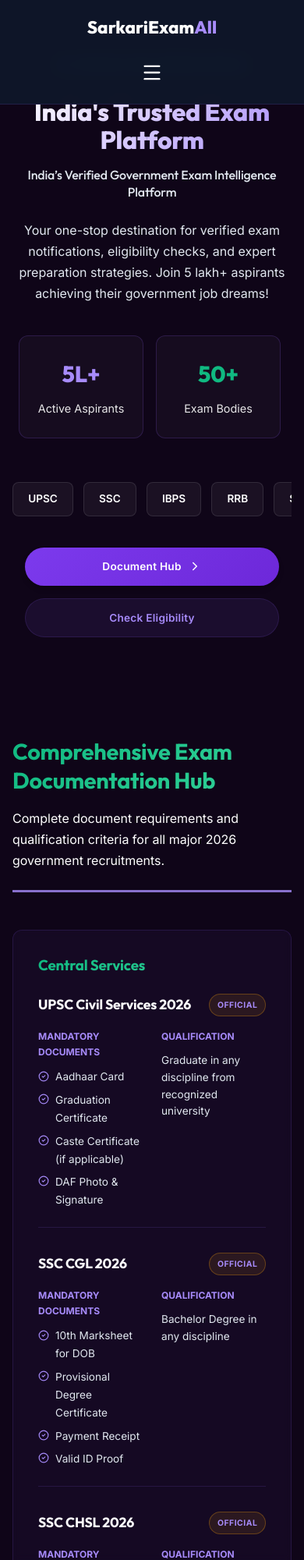
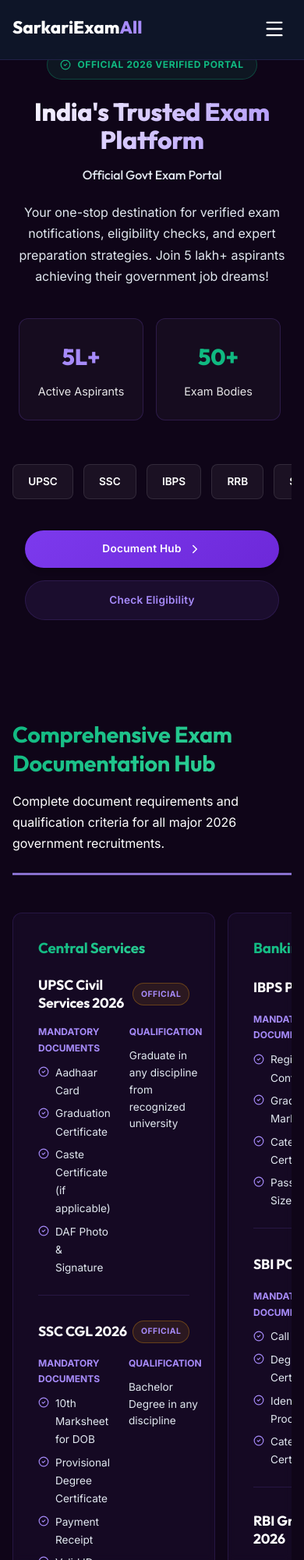
Before and after one commit to businessrg567-collab/SarkariExamAll, a React (Vite) app: page / in a window 390 px wide. Shown: the top 2000 px of the page at 78% size. Built offline with nearby package versions, Linux system fonts and the light colour scheme.

Commit message:
fix(mobile): header flex-row, hero text, horizontal scroll grids

```diff
--- a/src/App.jsx
+++ b/src/App.jsx
@@ -727,7 +727,7 @@
             </div>
 
             <h1 className="hero-brand-title">India's Trusted Exam Platform</h1>
-            <h2 className="hero-tagline">India’s Verified Government Exam Intelligence Platform</h2>
+            <h2 className="hero-tagline">Official Govt Exam Portal</h2>
 
             <p className="hero-description">
               Your one-stop destination for verified exam notifications, eligibility checks, and expert preparation strategies. Join 5 lakh+ aspirants achieving their government job dreams!
--- a/src/index.css
+++ b/src/index.css
@@ -599,7 +599,7 @@
 
   /* Navbar mobile optimization */
   .navbar {
-    padding: 0.6rem 0;
+    padding: 0.5rem 0;
   }
 
   .nav-brand {
@@ -608,8 +608,8 @@
 
   /* Hero section mobile */
   .hero {
-    min-height: 70vh;
-    padding-top: 5rem;
+    min-height: auto;
+    padding-top: 6rem;
     padding-bottom: 2rem;
   }
 
@@ -663,10 +663,32 @@
     grid-template-columns: 1fr;
   }
 
-  /* Blog grid mobile */
-  .blog-grid {
-    grid-template-columns: 1fr;
-    gap: 1.5rem;
+  /* Blog grid mobile - Horizontal Scroll */
+  .blog-grid,
+  .grid-2,
+  .grid-3 {
+    display: flex !important;
+    overflow-x: auto !important;
+    gap: 1rem !important;
+    padding-bottom: 1rem;
+    scroll-snap-type: x mandatory;
+    scroll-padding-left: 1rem;
+    grid-template-columns: none !important;
+  }
+
+  .blog-grid::-webkit-scrollbar,
+  .grid-2::-webkit-scrollbar,
+  .grid-3::-webkit-scrollbar {
+    display: none;
+  }
+
+  .blog-card,
+  .grid-2>div,
+  .grid-3>div {
+    min-width: 260px !important;
+    max-width: 260px !important;
+    scroll-snap-align: start;
+    flex-shrink: 0;
   }
 
   /* Footer mobile */
@@ -769,15 +791,16 @@
 
   /* CRITICAL: Completely restructure navbar for mobile */
   .navbar .container {
-    flex-direction: column !important;
+    flex-direction: row !important;
+    justify-content: space-between !important;
     align-items: center !important;
-    gap: 0.8rem !important;
+    gap: 0 !important;
   }
 
   .nav-brand {
     font-size: 1.4rem !important;
-    width: 100%;
-    text-align: center;
+    width: auto !important;
+    text-align: left !important;
   }
 
   /* CRITICAL: Hide desktop menu completely on mobile */
```
